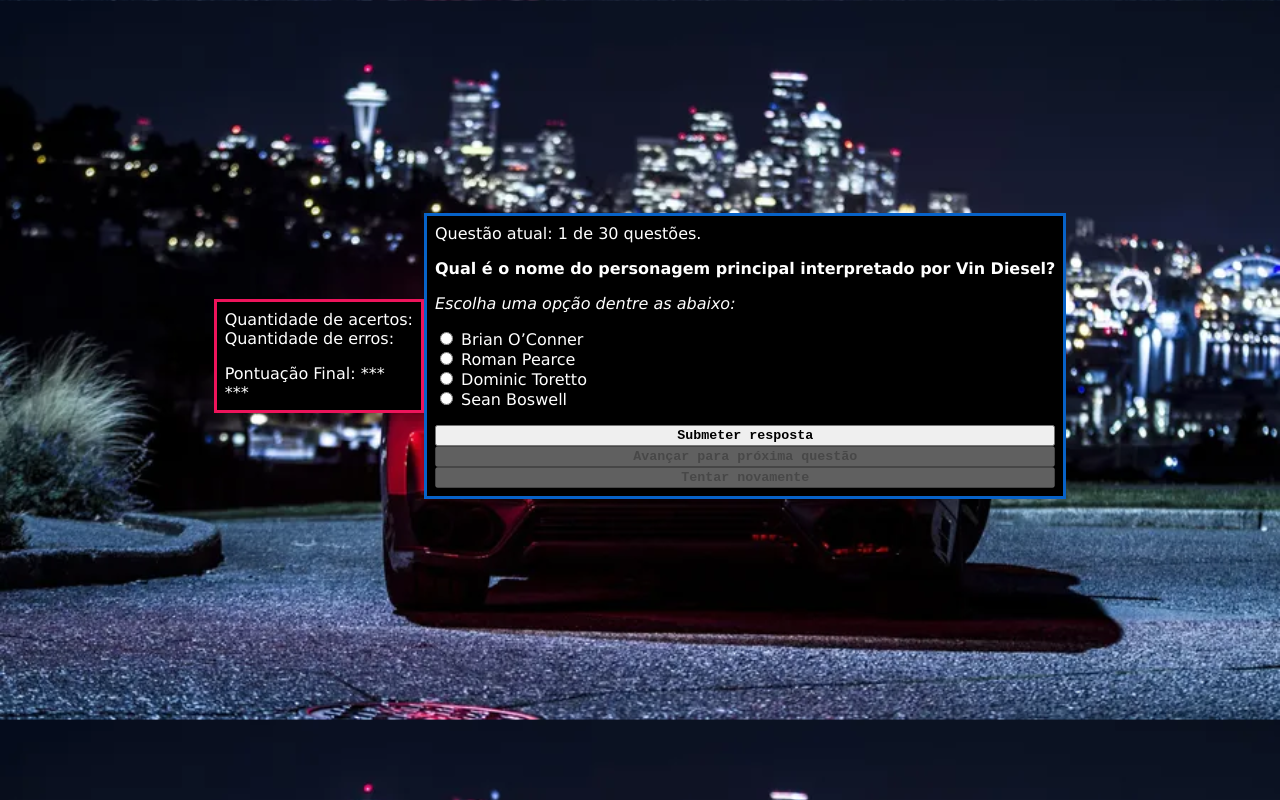
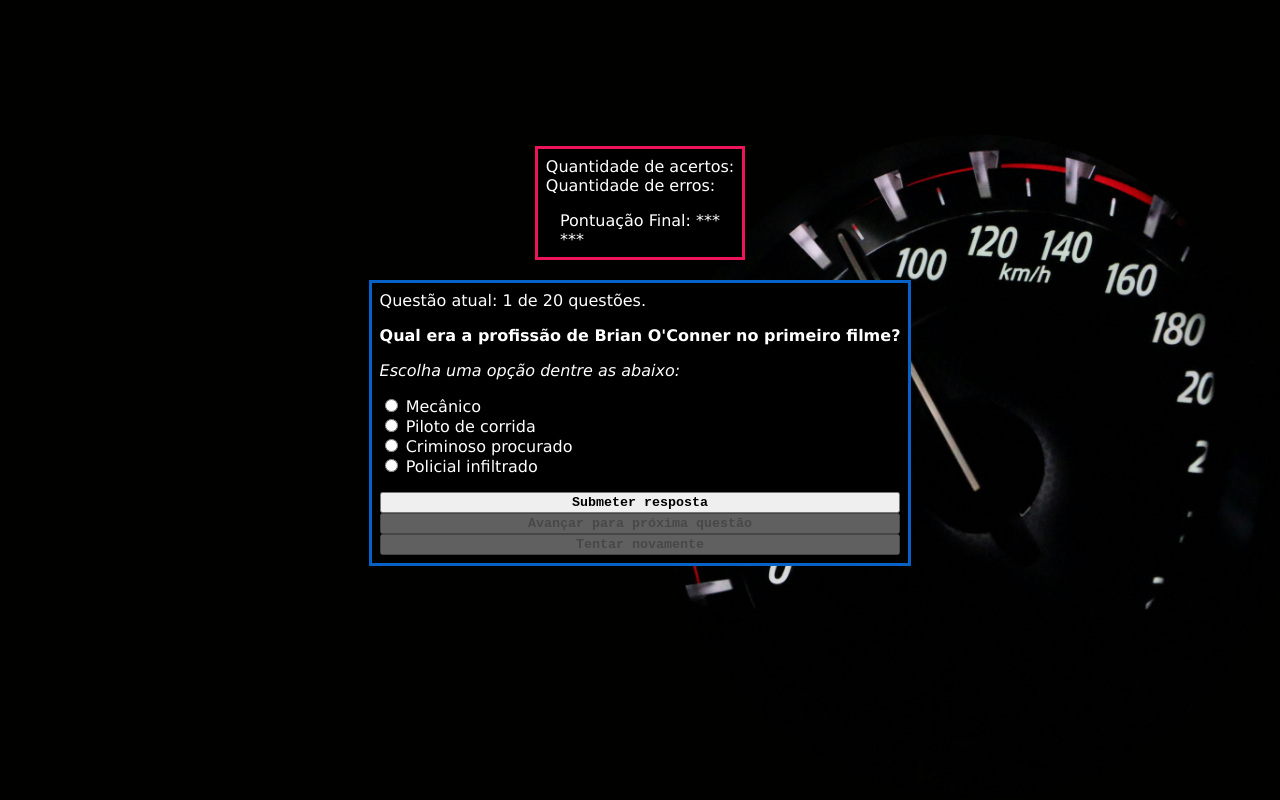
Before and after one commit to joaovictoradsb/Projeto-Individual, a website: page web-data-viz/public/Quiz.html in a window 1280 px wide. Both pictures are taken after a click on the button "INICIAR QUIZ". Drawn offline with Linux system fonts and the light colour scheme.

Commit message:
update: Imagens e QUIZ

```diff
--- a/web-data-viz/public/Quiz.html
+++ b/web-data-viz/public/Quiz.html
@@ -12,8 +12,8 @@
     <div class="botaoiniciar">
       <div id="pontuacaoEJogo">
         <button id="btnIniciarQuiz" onclick="iniciarQuiz()">INICIAR QUIZ</button>
+        <div class="pontuacao_arrumar">
       </div>
-
         <div id="pontuacao" class="flex-colunar width-fit-content border-primary">
           <div id="pontuacaoDuranteJogo" class="flex-colunar padding-8">
             <span class="width-fit-content"
@@ -29,6 +29,7 @@
                 <span id="spanPontuacaoFinal">***</span>
               </span>
               <span id="msgFinal" class="width-fit-content">***</span>
+            </div>
           </div>
         </div>
 
@@ -124,17 +125,6 @@
     // Questões Velozes e Furiosos
 
     // 1
-    {
-      pergunta:
-        "Qual é o nome do personagem principal interpretado por Vin Diesel?",
-      alternativaA: "Brian O’Conner",
-      alternativaB: "Roman Pearce",
-      alternativaC: "Dominic Toretto",
-      alternativaD: "Sean Boswell",
-      alternativaCorreta: "alternativaC",
-    },
-
-    // 2
 
     {
       pergunta: "Qual era a profissão de Brian O'Conner no primeiro filme?",
@@ -145,7 +135,7 @@
       alternativaCorreta: "alternativaD",
     },
 
-    // 3
+    // 2
 
     {
       pergunta: "Em qual filme Paul Walker fez sua última aparição?",
@@ -156,7 +146,7 @@
       alternativaCorreta: "alternativaA",
     },
 
-    // 4
+    // 3
 
     {
       pergunta:
@@ -168,7 +158,7 @@
       alternativaCorreta: "alternativaA",
     },
 
-    // 5
+    // 4
 
     {
       pergunta: "Quem é a irmã de Dominic Toretto?",
@@ -179,7 +169,7 @@
       alternativaCorreta: "alternativaB",
     },
 
-    // 6
+    // 5
 
     {
       pergunta: "Em Desafio em Tóquio, quem é o protagonista?",
@@ -190,7 +180,7 @@
       alternativaCorreta: "alternativaD",
     },
 
-    // 7
+    // 6
 
     {
       pergunta: "Qual é o verdadeiro nome do personagem Han?",
@@ -201,7 +191,7 @@
       alternativaCorreta: "alternativaD",
     },
 
-    // 8
+    // 7
 
     {
       pergunta:
@@ -213,7 +203,7 @@
       alternativaCorreta: "alternativaB",
     },
 
-    // 9
+    // 8
 
     {
       pergunta:
@@ -225,19 +215,8 @@
       alternativaCorreta: "alternativaD",
     },
 
-    // 10
 
-    {
-      pergunta:
-        "Em Velozes e Furiosos 9, quem é revelado como irmão de Dominic?",
-      alternativaA: "Brian",
-      alternativaB: "Roman",
-      alternativaC: "Jakob",
-      alternativaD: "Vince",
-      alternativaCorreta: "alternativaC",
-    },
-
-    // 11
+    // 9
 
     {
       pergunta: "Qual o lema repetido por Dominic Toretto?",
@@ -247,41 +226,7 @@
       alternativaD: "Nunca olhe para trás",
       alternativaCorreta: "alternativaA",
     },
-
-    // 12
-
-    {
-      pergunta: "Qual personagem morre em Velozes e Furiosos 6?",
-      alternativaA: "Letty",
-      alternativaB: "Mia",
-      alternativaC: "Gisele",
-      alternativaD: "Elena",
-      alternativaCorreta: "alternativaC",
-    },
-
-    // 13
-
-    {
-      pergunta: "Quem é o ator que interpreta Brian O’Conner?",
-      alternativaA: "Vin Diesel",
-      alternativaB: "Paul Walker",
-      alternativaC: "Jason Statham",
-      alternativaD: "Dwayne Johnson",
-      alternativaCorreta: "alternativaB",
-    },
-
-    // 14
-
-    {
-      pergunta: "Quem é o vilão em Velozes e Furiosos 8?",
-      alternativaA: "Deckard Shaw",
-      alternativaB: "Cipher",
-      alternativaC: "Owen Shaw",
-      alternativaD: "Jakob Toretto",
-      alternativaCorreta: "alternativaB",
-    },
-
-    // 15
+    // 10
 
     {
       pergunta: "Em qual filme a equipe rouba um cofre de um prédio?",
@@ -296,7 +241,7 @@
 
     // Pergunta Filme Carros
 
-    // 16
+    // 11
 
     {
       pergunta: "Qual é o nome do carro de corrida protagonista da franquia?",
@@ -307,7 +252,7 @@
       alternativaCorreta: "alternativaC",
     },
 
-    // 17
+    // 12
     {
       pergunta: "Qual é o número do Relâmpago McQueen?",
       alternativaA: "57",
@@ -317,7 +262,7 @@
       alternativaCorreta: "alternativaD",
     },
 
-    // 18
+    // 13
     {
       pergunta:
         "Qual é o nome da cidade onde McQueen acaba preso no primeiro filme?",
@@ -328,7 +273,7 @@
       alternativaCorreta: "alternativaB",
     },
 
-    // 19
+    // 14
 
     {
       pergunta: "Quem é o melhor amigo enferrujado de McQueen?",
@@ -339,7 +284,7 @@
       alternativaCorreta: "alternativaC",
     },
 
-    // 20
+    // 15
 
     {
       pergunta:
@@ -351,7 +296,7 @@
       alternativaCorreta: "alternativaB",
     },
 
-    // 21
+    // 16
 
     {
       pergunta: "Doc Hudson era famoso por qual título nas pistas?",
@@ -361,7 +306,7 @@
       alternativaD: "Senhor Radiador",
       alternativaCorreta: "alternativaC",
     },
-    // 22
+    // 17
 
     {
       pergunta: "Quem é a namorada de McQueen?",
@@ -372,7 +317,7 @@
       alternativaCorreta: "alternativaB",
     },
 
-    // 23
+    // 18
 
     {
       pergunta:
@@ -384,7 +329,7 @@
       alternativaCorreta: "alternativaC",
     },
 
-    // 24
+    // 19
     {
       pergunta: "Qual empresa de pneus aparece em toda a série?",
       alternativaA: "Lightyear",
@@ -394,7 +339,7 @@
       alternativaCorreta: "alternativaA",
     },
 
-    // 25
+    // 20
     {
       pergunta: "Quem é o carro espião britânico em 'Carros 2'?",
       alternativaA: "Chick Hicks",
@@ -402,59 +347,6 @@
       alternativaC: "Lewis Hamilton",
       alternativaD: "Finn McMissile",
       alternativaCorreta: "alternativaD",
-    },
-
-    // 26
-
-    {
-      pergunta: "Quem é o grande rival de McQueen no primeiro filme?",
-      alternativaA: "Jackson Storm",
-      alternativaB: "Francesco Bernoulli",
-      alternativaC: "Chick Hicks",
-      alternativaD: "Strip Weathers",
-      alternativaCorreta: "alternativaC",
-    },
-
-    // 27
-
-    {
-      pergunta: "Qual é o lema de McQueen?",
-      alternativaA: "Brrrum!",
-      alternativaB: "Ka-chow!",
-      alternativaC: "Zoom-Zoom",
-      alternativaD: "Acelera!",
-      alternativaCorreta: "alternativaB",
-    },
-
-    // 28
-
-    {
-      pergunta: "Qual empresa patrocinava McQueen antes da Rust-eze?",
-      alternativaA: "Dinoco",
-      alternativaB: "Turbo Max",
-      alternativaC: "Nenhuma",
-      alternativaD: "Octane Gain",
-      alternativaCorreta: "alternativaC",
-    },
-    // 29
-
-    {
-      pergunta: "Quem é a treinadora de McQueen em 'Carros 3'?",
-      alternativaA: "Sally",
-      alternativaB: "Natalie",
-      alternativaC: "Cruz Ramirez",
-      alternativaD: "Flo",
-      alternativaCorreta: "alternativaC",
-    },
-
-    // 30
-    {
-      pergunta: "Qual é o nome do rival high-tech de McQueen em 'Carros 3'?",
-      alternativaA: "Max Speed",
-      alternativaB: "Mate",
-      alternativaC: "Jackson Storm",
-      alternativaD: "Blaze Runner",
-      alternativaCorreta: "alternativaC",
     },
   ];
 
--- a/web-data-viz/public/css/quiz.css
+++ b/web-data-viz/public/css/quiz.css
@@ -23,7 +23,7 @@ body {
     background-color: var(--new-white);
     font-family: Verdana, Geneva, Tahoma, sans-serif;
     margin: 0;
-    background-image: url(../assets/nissan-gtr-3840-x-2160-5o4yz41agcl8j301.webp);
+    background-image: url(../assets/pexels-pixabay-248747.jpg);
     background-size: cover;
 }
 
@@ -81,6 +81,8 @@ width: auto;
 display: flex;
 justify-content: center;
 align-items: center;
+flex-direction: column;
+gap: 20px;
 
 
 
@@ -93,6 +95,7 @@ width: 420px;
 background-color: blue;
 color: white;
 font-size: 25px;
+border: none;
 
 
 
@@ -106,6 +109,8 @@ color: white;
 
 background-color: black;
 color: white;
+display: flex;
+align-items: center;
 
 
 }
```
Also changed, not shown: web-data-viz/public/paginavelozes.html (+24 -69 lines), web-data-viz/public/assets/Imagem att Velozes e Furiosos 2.jpg (added), web-data-viz/public/assets/imagem att Velozes e Furiosos 10.jpg (added), web-data-viz/public/assets/imagem att Velozes e Furiosos 4.jpg (added), web-data-viz/public/assets/imagem att Velozes e Furiosos 6.jpg (added), web-data-viz/public/assets/imagem att Velozes e Furiosos 66.jpg (added), web-data-viz/public/assets/imagem att Velozes e Furiosos 7.png (added), web-data-viz/public/assets/imagem att Velozes e Furiosos 77.jpg (added), web-data-viz/public/assets/imagem att Velozes e Furiosos 8.jpg (added), web-data-viz/public/assets/imagem att Velozes e Furiosos 9.jpg (added), web-data-viz/public/assets/pexels-pixabay-248747.jpg (added), 2 other files. Lines whose indentation alone changed are shown as unchanged.
